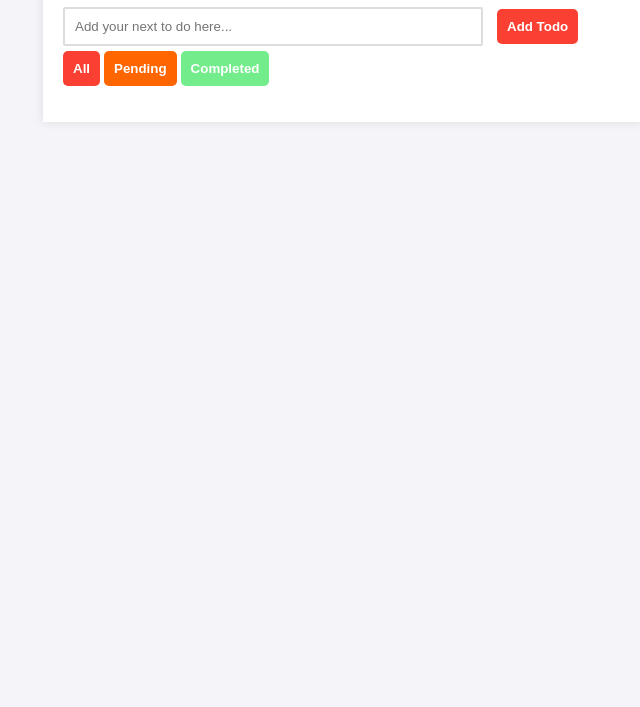
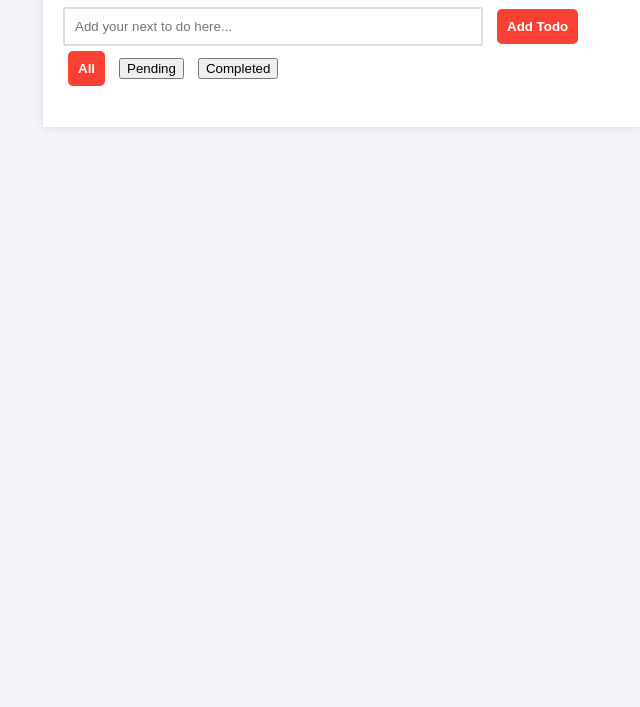
Before and after one commit to archit1210/Revise-Js, a plain HTML site: page DOM/index.html in a window 1280 px wide. Shown: the part 93-800 px from the top of the page, without its empty margins (297-937 px from the left). Drawn offline with Linux system fonts and the light colour scheme.

Commit message:
to do completed

```diff
--- a/DOM/index.html
+++ b/DOM/index.html
@@ -17,11 +17,15 @@
       />
       <button id="add">Add Todo</button>
       <div>
-        <button class="filterBtn" id="add" data-filter="all">All</button>
-        <button class="filterBtn" id="pending" data-filter="pending">
+        <button class="filterBtn all" id="add" data-filter="all">All</button>
+        <button class="filterBtn pending" id="pending" data-filter="pending">
           Pending
         </button>
-        <button class="filterBtn" id="completed" data-filter="completed">
+        <button
+          class="filterBtn completed"
+          id="completed"
+          data-filter="completed"
+        >
           Completed
         </button>
       </div>
--- a/DOM/style.css
+++ b/DOM/style.css
@@ -46,18 +46,13 @@ h1 {
     border-radius: 5px;
 }
 
-#all {
-    padding: 10px;
-    font-weight: bold;
-    color: white;
-    cursor: pointer;
-    border: none;
-    background-color: var(--btn-all);
-    border-radius: 5px;
-    margin-top: 5px;
+.filterBtn {
+    margin: 5px;
+
 }
 
-#completed {
+/*
+.completed {
     padding: 10px;
     font-weight: bold;
     color: white;
@@ -68,7 +63,7 @@ h1 {
     margin-top: 5px;
 }
 
-#pending {
+.pending {
     padding: 10px;
     font-weight: bold;
     color: white;
@@ -77,7 +72,7 @@ h1 {
     background-color: var(--btn-pending);
     border-radius: 5px;
     margin-top: 5px;
-}
+} */
 
 ul {
     list-style-type: none;
```
